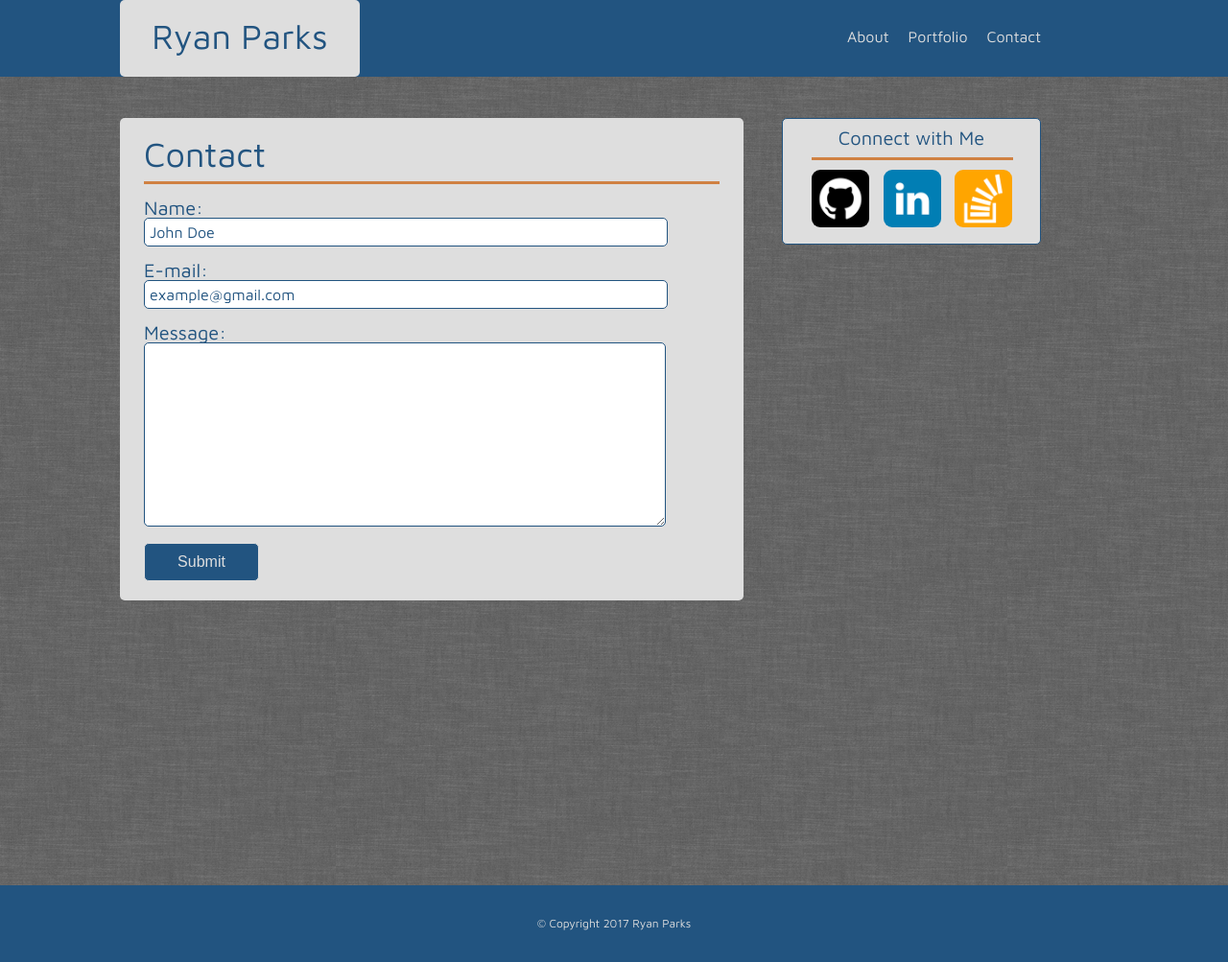
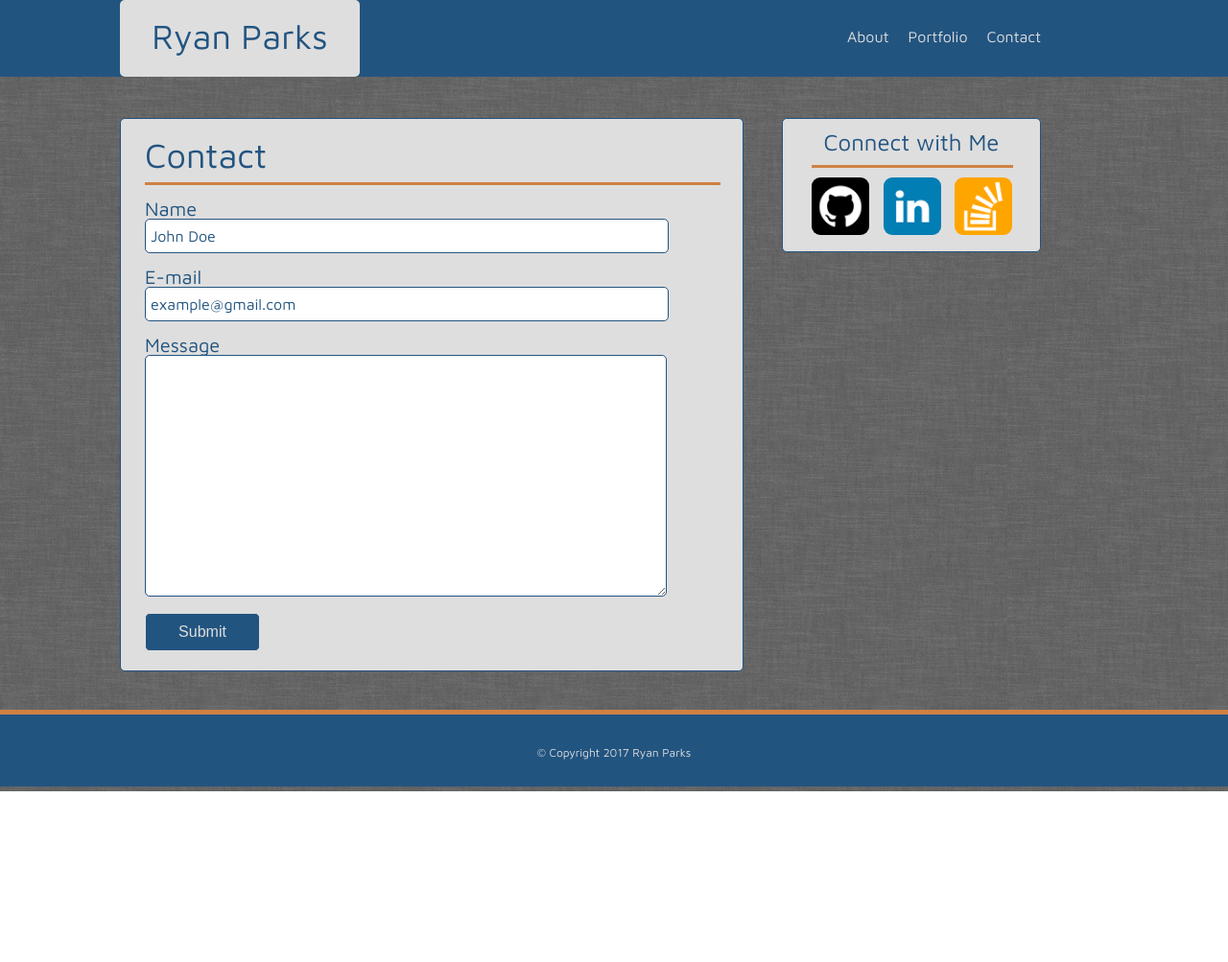
Before and after one commit to rjp11/Basic-Portfolio, a plain HTML site: page contact.html in a window 1280 px wide. Shown: the whole page at 96% size. After the commit the page ends 825 px from the top, so only its background shows below. Drawn offline with Linux system fonts and the light colour scheme.

Commit message:
final version

```diff
--- a/assets/css/style.css
+++ b/assets/css/style.css
@@ -1,7 +1,3 @@
-html, body {
-	height: 100%;
-}
-
 *{
 	box-sizing: border-box;
 }
@@ -76,7 +72,7 @@ header a:hover{
 	width: 650px;
 	float: left;
 	display: inline-block;
-	border: 1px #2h-p25480 solid;
+	border: 1px #225480 solid;
 	background: #DEDEDE;
 	margin-bottom: 40px;
 	border-radius: 5px;
@@ -99,7 +95,7 @@ header a:hover{
 .main img {
 	float: left;
 	margin: 0px 15px 15px 0px;
-	border: 1px #225480 solid;
+	border-radius: 5px;
 }
 
 .main h2{
@@ -210,6 +206,11 @@ input, textarea {
 	padding: 5px;
 	font-size: 16px;
 	border-radius: 5px;
+	line-height: 150%;
+}
+
+form label{
+	margin-bottom: 5px;
 }
 
 .button {
@@ -257,9 +258,9 @@ input, textarea {
 	text-align: center;
 	font-family: 'Maven Pro', sans-serif;
 	color: #225480;
-	font-size: 20px;
-	height: 40px;
-	padding-top: 10px;
+	font-size: 24px;
+	height: 48px;
+	padding-top: 12px;
 }
 
 .sidebar .line {
@@ -298,6 +299,7 @@ footer {
 	background-color: #225480;
 	margin-top: 0px;
 	z-index: 200;
+	border-top: 5px solid #d08142;
 }
 
 footer p{
--- a/contact.html
+++ b/contact.html
@@ -17,27 +17,29 @@
 			</ul>
 		</nav>
 	</header>
+ 	<!-- container for main content area and contact me sidebar -->
 	<div class="wrapper">
+		<!-- container for about me, portfolio and contact me -->
 		<div class="main">
+			<!-- container to set margins inside the primary content area -->
 			<div class="maincontent">
 				<h2 id="about">Contact</h2>
-
 				<div class="underline">
 				</div>
-
+				<!-- Email Form -->
 				<form action="/my-handling-form-page" method="post">
    					<div class="input">
-        				<label for="name">Name:</label>
+        				<label for="name">Name</label>
         				<br>
     					<input type="text" id="name" name="user_name" value="John Doe" size="64">
     				</div>
     				<div class="input">
-        				<label for="mail">E-mail:</label>
+        				<label for="mail">E-mail</label>
         				<br>
         				<input type="email" id="mail" name="user_mail" value="example@gmail.com" size="64">
     				</div>
     				<div class="input">
-        				<label for="msg">Message:</label>
+        				<label for="msg">Message</label>
         				<br>
         				<textarea id="msg" name="user_message" rows="10" cols="63"></textarea>
     				</div>
@@ -49,26 +51,20 @@
 				</div>
 			</div>
 		</div>
-
 		<div class="sidebar">
 			<h3>Connect with Me</h3>
-
 			<div class="sbcontent">
-
 				<div class="line">
 				</div>
-
 				<div class="sbimg">
 					<a id = "github" target="_blank"
 					href="https://github.com/rjp11">
 						<img src="assets/images/github.png" alt="github logo">
 					</a>
-
 					<a id="link" target="_blank"
 					href="https://www.linkedin.com/in/ryan-parks-pe-a0599446/">
 						<img src="assets/images/linkedin.png" alt="linkedin logo">
 					</a>
-
 					<a id="stack" target="_blank"
 					href="https://stackoverflow.com/users/8816023/ryan-parks">
 						<img src="assets/images/stackoverflow.png" alt="stackoverflow logo">
@@ -77,7 +73,8 @@
 			</div>
 		</div>
 	</div>
-
-	<footer> <p>&copy; Copyright 2017 Ryan Parks</p></footer>
+	<footer class="footer">
+		<p>&copy; Copyright 2017 Ryan Parks</p>
+	</footer>
 </body>
 </html>
```
Also changed, not shown: index.html (+10 -30 lines), portfolio.html (+6 -14 lines).
